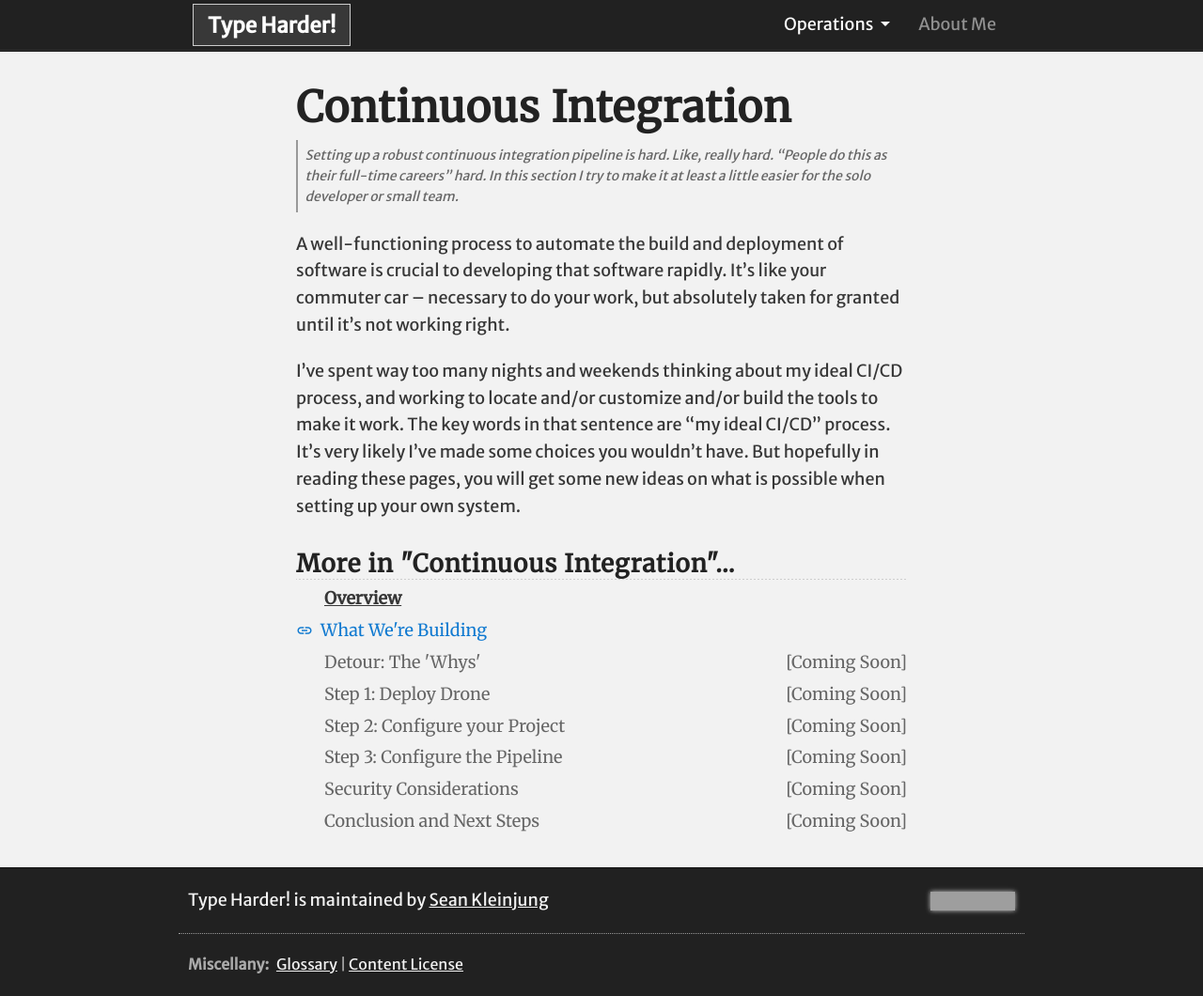
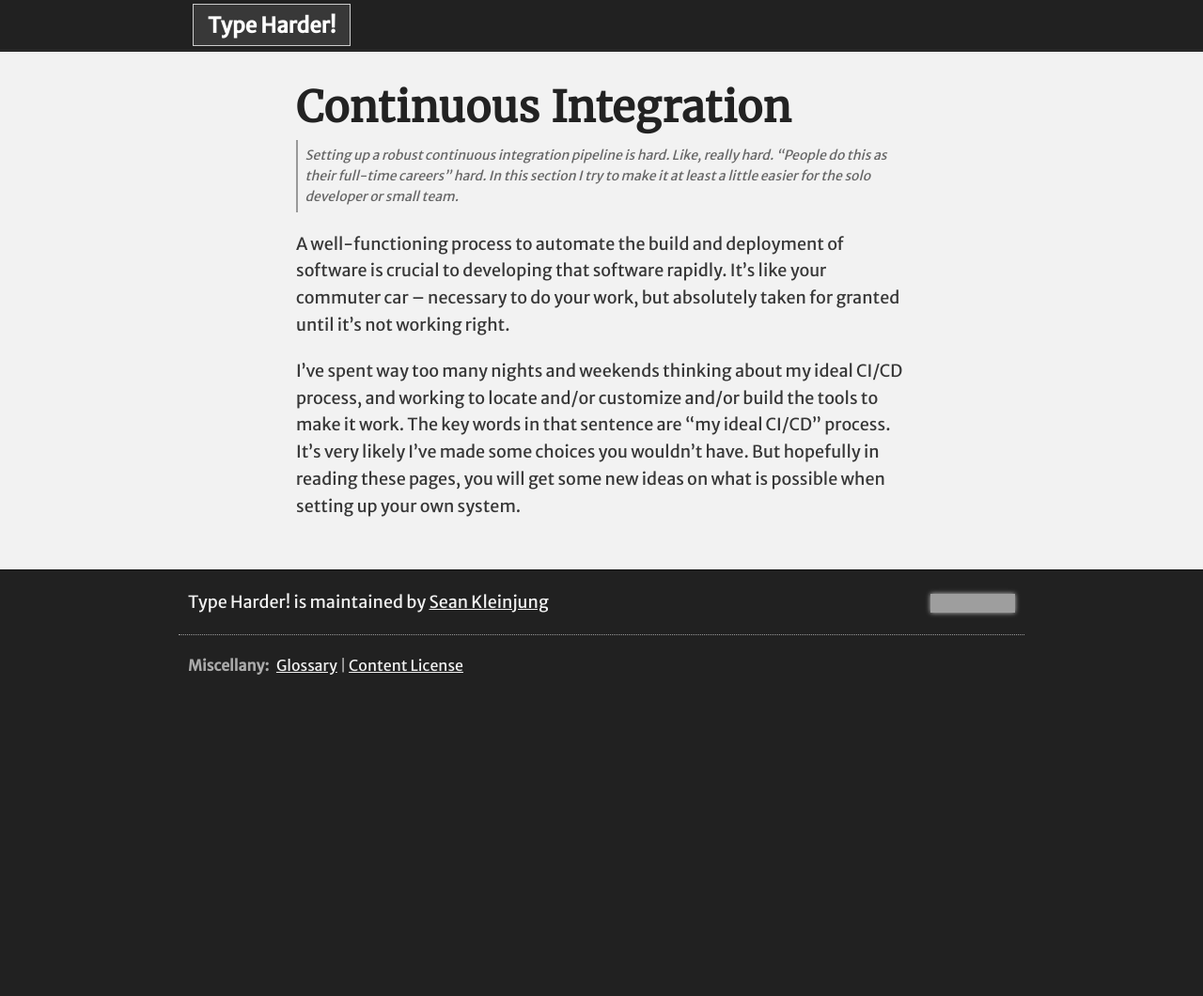
Before and after one commit to Waywocket/waywocket.github.io, a Jekyll site: the page built from devops-and-tooling/continuous-integration/index.md, in a window 1280 px wide. Shown: the whole page at 94% size. Built offline with Jekyll 4.4.1, drawn with Linux system fonts in a browser that asks for light colours; our own code applies the rules of GitHub Pages for plain Markdown files; after the commit the page ends 900 px from its top, so only the background shows below that; some of the changed lines change nothing that is shown; grey boxes are pictures that could not be loaded.

Commit message:
Update navigation.yml

```diff
--- a/_data/navigation.yml
+++ b/_data/navigation.yml
@@ -1,58 +1 @@
 items:
-# - url: /blog/
-# - url: /development/
-#   items:
-#     - url: /development/react/
-#       items:
-#         - url: /development/react/its-just-functions/
-#         - url: /development/react/async-actions-rethought/
-- title: Operations
-  url: /devops-and-tooling/
-  items:
-    - url: /devops-and-tooling/continuous-integration/
-      items:
-      - title: "What We're Building"
-        url: /devops-and-tooling/continuous-integration/what-we-are-building/
-      - title: "Detour: The 'Whys'"
-        url: /devops-and-tooling/continuous-integration/philosophy/
-        draft: true
-      - title: "Step 1: Deploy Drone"
-        url: /devops-and-tooling/continuous-integration/deploy-drone/
-        draft: true
-      - title: "Step 2: Configure your Project"
-        url: /devops-and-tooling/continuous-integration/project-configuration/
-        draft: true
-      - title: "Step 3: Configure the Pipeline"
-        url: /devops-and-tooling/continuous-integration/pipeline-configuration/
-        draft: true
-      - title: Security Considerations
-        url: /devops-and-tooling/continuous-integration/security/
-        draft: true
-      - title: "Conclusion and Next Steps"
-        url: /devops-and-tooling/continuous-integration/conclusion-and-next-steps/
-        draft: true
-    #- url: /devops-and-tooling/gitops/
-    #  items:
-    #  - url: /devops-and-tooling/gitops/flux/
-    #  - url: /devops-and-tooling/gitops/sealed-secrets/
-    #  - url: /devops-and-tooling/gitops/lets-encrypt/
-    #- url: /devops-and-tooling/providers/
-    #  items:
-    #    - url: /devops-and-tooling/providers/google-cloud-platform/
-    #    - url: /devops-and-tooling/providers/namecheap/
-# - url: /projects/
-#   items:
-#     - url: /projects/development-tools/
-#       items:
-#         - url: /projects/development-tools/toolbox/
-#         - url: /projects/development-tools/modular-cli/
-#     - url: /projects/devops-tools/
-#       items:
-#         - url: /projects/devops-tools/drone-jsonnet/
-#         - url: /projects/devops-tools/kubectl-wrapper/
-#     - url: /projects/bootstrap-tools/
-#       items:
-#         - url: /projects/bootstrap-tools/cluster-forge/
-#         - url: /projects/bootstrap-tools/bootstrap-library/
-#         - url: /projects/bootstrap-tools/presets/
-- url: /sean-kleinjung/
```
